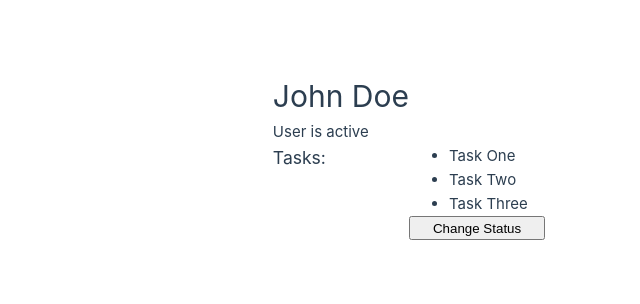
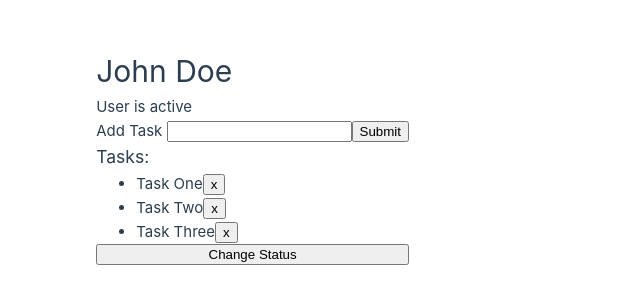
Before and after one commit to ayakoneko/CLab-Laravel-Vue-Tailwind-, a Vue app in the folder 1. Vue Crash Course/Vue with application/vue-crash-2024/: page / in a window 1280 px wide. Shown: the part 244-548 px from the top of the page, without its empty margins (231-871 px from the left). Built offline with nearby package versions, Linux system fonts and the light colour scheme.

Commit message:
0. Vue - Add form to add/delete tasks on click

```diff
--- a/1. Vue Crash Course/Vue with application/vue-crash-2024/src/App.vue
+++ b/1. Vue Crash Course/Vue with application/vue-crash-2024/src/App.vue
@@ -4,6 +4,7 @@
 const name = ref('John Doe');
 const status = ref('active');
 const tasks = ref(['Task One', 'Task Two', 'Task Three']);
+const newTask = ref('');
 
 const toggleStatus = () => {
   if (status.value === 'active'){
@@ -14,6 +15,18 @@
     status.value = 'active';
   }
 };
+
+const addTask = () => {
+  if (newTask.value.trim() != '') {
+    tasks.value.push(newTask.value);
+    newTask.value = '';
+  }
+};
+
+const deleteTask = (index) => {
+  tasks.value.splice(index, 1);
+};
+
 </script>
 
 <template>
@@ -25,9 +38,19 @@
   <p v-else="status">User is inactive</p>
 
   <br/>
-  <h3>Tasks: </h3>
+  <form @submit.prevent="addTask">
+    <label for="newTask">Add Task </label>
+    <input type="text" id="newTask" name="newTask" v-model="newTask"></input>
+    <button type="submit">Submit</button>
+  </form>
+
+  <br/>
+  <h3>Tasks: </h3> <br/>
   <ul>
-    <li v-for="task in tasks" :key="task">{{task}}</li>
+    <li v-for="(task, index) in tasks" :key="task">
+      <span> {{task}} </span>
+      <button @click="deleteTask(index)">x</button>
+    </li>
   </ul>
 
   <br/>
```
